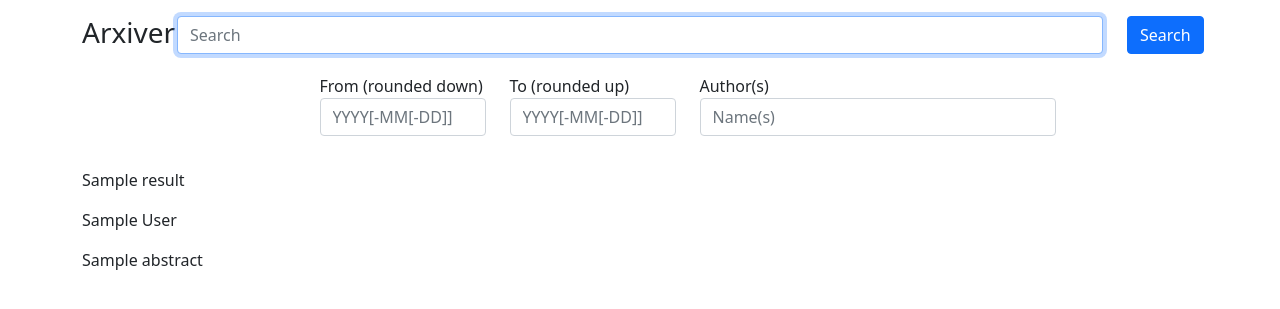
After one commit to GavinPHR/arxiver, a Flask app: template templates/results.html in a window 1280 px wide. The commit adds this page. Shown: the top 309 px of the page. Run offline with Flask 2, Linux system fonts and the light colour scheme; the template is opened without the code that fills it: most values are stand-ins (such as "Sample title", 1, 10 or a date in 2020); some libraries are stand-ins or nearby versions.

Commit message:
added results.html, currently be able to dispaly loren ipsum results, need more sytling refinement

```diff
--- a/app.py
+++ b/app.py
@@ -1,15 +1,24 @@
 from flask import Flask, request, render_template
 app = Flask(__name__)
 
-# @app.route('/')
-# def hello_world():
-#     return 'Hello, World!'
+def retrieve(query):
+	"""
+	Main function for communications
+	between web and back-end
+	"""
+	#Place holder loren ipsum
+	title = 'Lorem ipsum dolor sit amet, consectetur adipiscing elit. Nunc maximus.'
+	authors = 'Lorem ipsum, dolor sit, amet consectetur.'
+	abstract = 'Lorem ipsum dolor sit amet, consectetur adipiscing elit. Nullam non consectetur augue. Mauris mollis vitae tortor quis cursus. Vivamus imperdiet quis mauris ut posuere. Integer sit amet blandit erat, in congue dui. Etiam nec sagittis lorem. Vivamus in turpis faucibus, aliquet purus id, consectetur velit. Nulla tristique imperdiet nunc, at auctor enim mattis varius. Vivamus tristique, purus ut convallis aliquam, enim nulla sagittis nisl, eu accumsan risus arcu et velit. Quisque euismod fermentum est vel auctor. Nulla facilisi. Praesent fringilla, est ac porttitor volutpat, mauris tellus facilisis enim, eu aliquet dui urna a diam.'
+	results = []
+	for _ in range(30):
+		results.append({'title': title, 'authors': authors, 'abstract': abstract})
+	return results
+	# return json.dumps(results)
 
 @app.route('/', methods=['POST', 'GET'])
 def search():
     if request.method == 'POST':
-        query = request.form['query']
-        print(request.form)
-        return render_template('base.html')
+        return render_template('results.html', results=retrieve(request.form))
     else:
     	return render_template('base.html')
--- a/templates/base.html
+++ b/templates/base.html
@@ -14,14 +14,13 @@
   </head>
   <body>
 
-
-    <form action="#" method="post" class="container mt-3">
+    <form action="#" method="post" class="container py-3 sticky-top bg-white">
       <div class="row justify-content-md-center">
         <div class="col-1 mb-3">
           <h3>Arxiver</h3>
         </div>
         <div class="col-10 mb-3">
-          <input type="search" name="query" class="form-control" placeholder="Search" required autofocus>
+          <input type="search" name="freetext" class="form-control" placeholder="Search" required autofocus>
         </div>
         <div class="col-1 mb-3">
           <button class="btn btn-primary btn-block" type="submit" value="submit">Search</button>
@@ -47,6 +46,8 @@
     </form>
 
 
+    <!-- Retrieval results should come here -->
+    {% block content %}{% endblock %}
 
     <!-- Option 1: Bootstrap Bundle with Popper -->
     <script src="https://cdn.jsdelivr.net/npm/bootstrap@5.0.0-beta1/dist/js/bootstrap.bundle.min.js" integrity="sha384-ygbV9kiqUc6oa4msXn9868pTtWMgiQaeYH7/t7LECLbyPA2x65Kgf80OJFdroafW" crossorigin="anonymous"></script>
--- /dev/null
+++ b/templates/results.html
@@ -0,0 +1,13 @@
+{% extends 'base.html' %}
+
+{% block content %}
+
+<div class="container">
+  {% for result in results %}
+  	<p>{{result['title']}}</p>
+  	<p>{{result['authors']}}</p>
+  	<p>{{result['abstract']}}</p>
+  {% endfor %}
+</div>
+
+{% endblock %}
```
